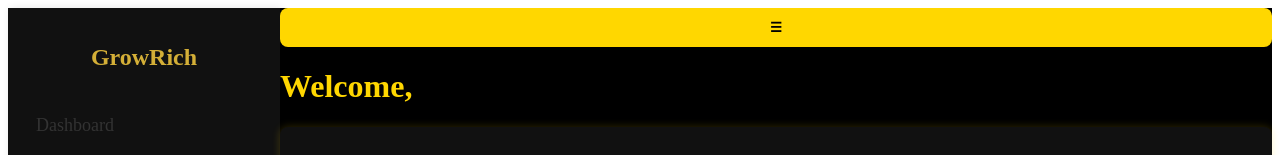
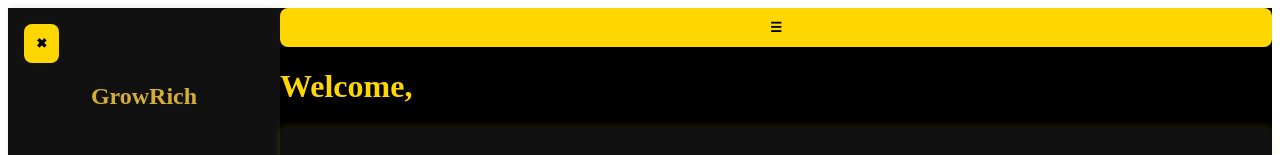
Before and after one commit to YBspotted20045/Grow-rich-investinm, a React (Vite) app: page /Dashboard in a window 1280 px wide. Shown: the top 155 px of the page. Built offline with nearby package versions, Linux system fonts and the light colour scheme; no server answers.

Commit message:
Update Sidebar.jsx

```diff
--- a/src/pages/Sidebar.jsx
+++ b/src/pages/Sidebar.jsx
@@ -1,9 +1,9 @@
 // src/pages/Sidebar.jsx
 import React from "react";
 import { Link, useLocation } from "react-router-dom";
-import "./Sidebar.css"; // CSS file for styling
+import "./Sidebar.css";
 
-const Sidebar = () => {
+const Sidebar = ({ isOpen, toggleSidebar }) => {
   const location = useLocation();
 
   const menuItems = [
@@ -16,15 +16,23 @@ const Sidebar = () => {
   ];
 
   return (
-    <div className="sidebar">
+    <div className={`sidebar ${isOpen ? "open" : ""}`}>
+      {/* Toggle button */}
+      <button className="sidebar-close" onClick={toggleSidebar}>
+        ✖
+      </button>
+
       <h2 className="sidebar-title">GrowRich</h2>
+
       <ul className="sidebar-menu">
         {menuItems.map((item) => (
           <li
             key={item.name}
             className={location.pathname === item.path ? "active" : ""}
           >
-            <Link to={item.path}>{item.name}</Link>
+            <Link to={item.path} onClick={toggleSidebar}>
+              {item.name}
+            </Link>
           </li>
         ))}
       </ul>
```
